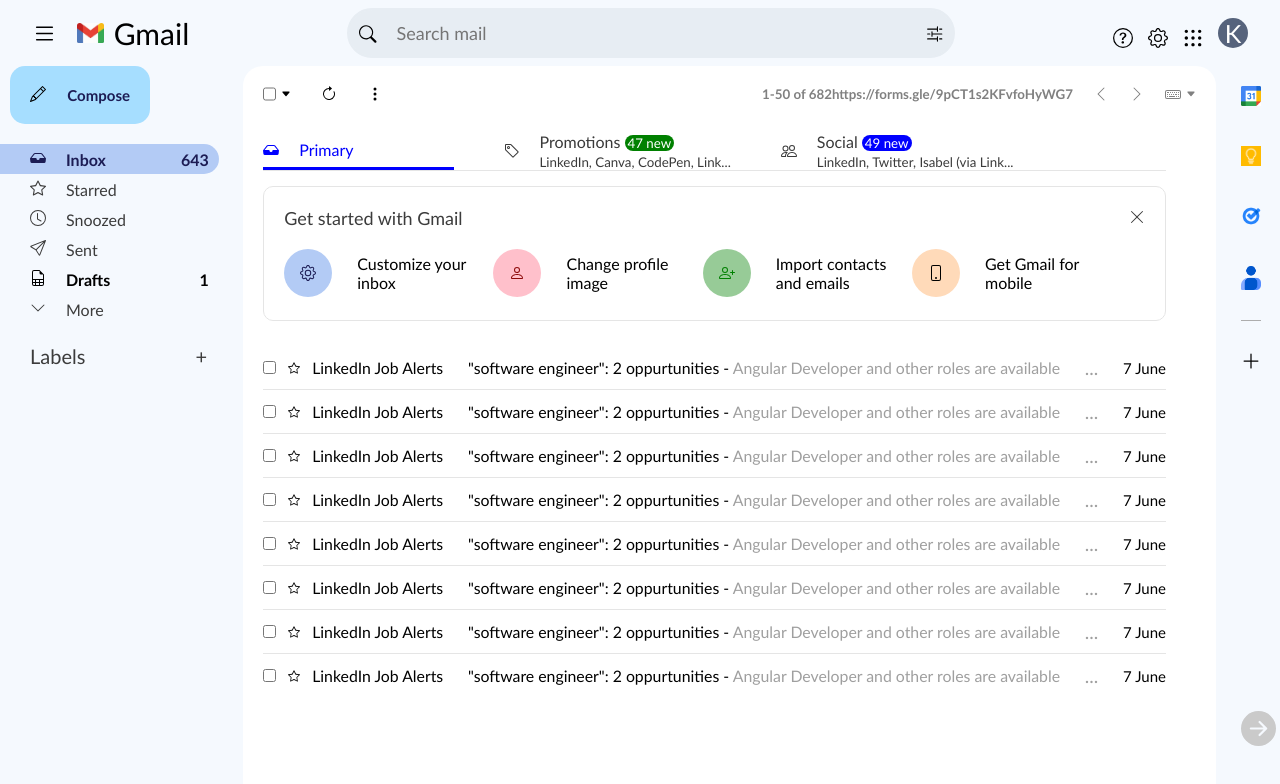
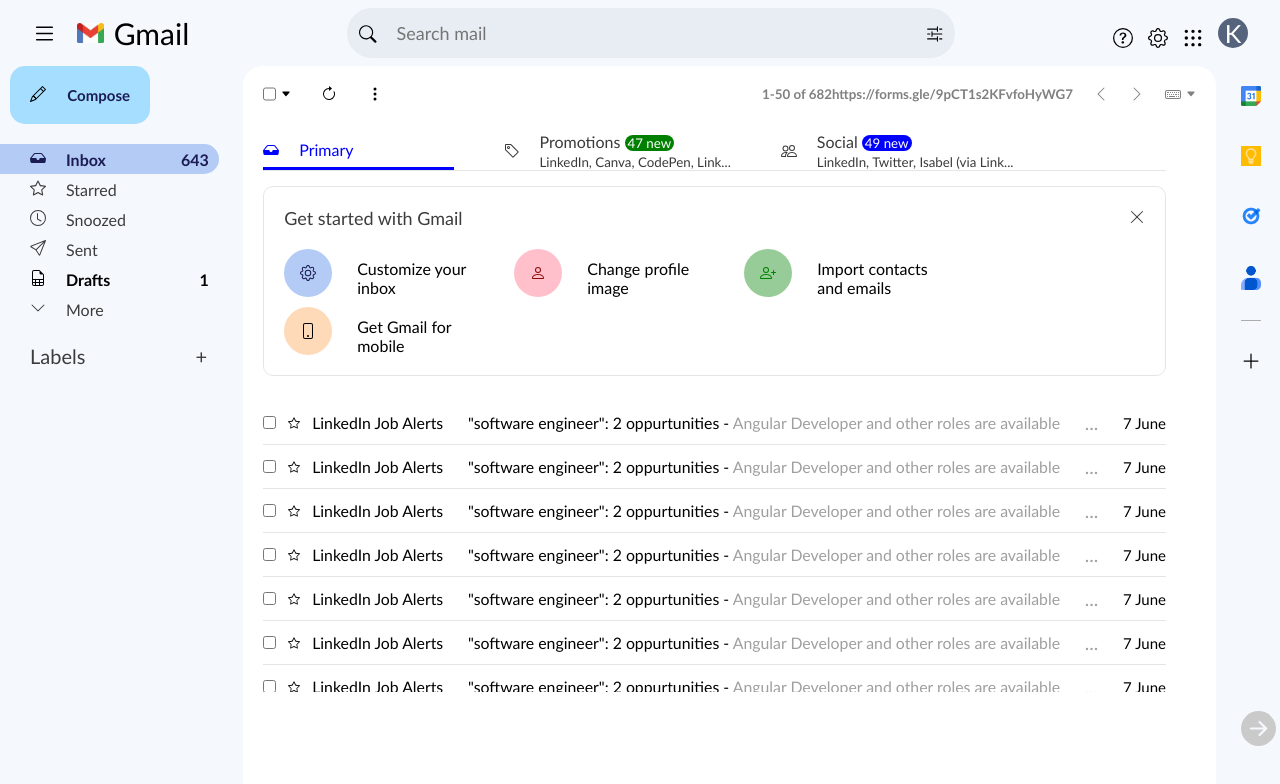
Before and after one commit to Kingsley320/Gmail_Clone_React, a React (Vite) app in the folder gmailUI-react-project/: page / in a window 1280 px wide. Shown: the top 784 px of the page. Built offline with nearby package versions, Linux system fonts and the light colour scheme.

Commit message:
css file for get started, june 13

```diff
--- a/gmailUI-react-project/src/css/GetStarted.css
+++ b/gmailUI-react-project/src/css/GetStarted.css
@@ -1,6 +1,6 @@
 .container{
     width: 100%;
-    height: 135px;
+    height: auto;
     border: 1px solid  rgb(229, 229, 229);
     border-radius: 10px;
     position: relative;
@@ -18,9 +18,11 @@
     font-weight: 600;
 }
 .bottom{
-    display: flex;
-    justify-content: space-between;
-    margin: 0px 50px 0px 20px;
+    /* display: flex;
+    justify-content: space-between; */
+    display: grid;
+    grid-template-columns: repeat(auto-fill, 230px);
+    margin: 0px 0px 10px 20px;
 }
 .bottom p{
     max-width: 130px;
@@ -46,12 +48,18 @@
 .gear{
     color: rgb(28, 28, 84);
     background-color:  rgb(179, 203, 245) !important;
+    margin-bottom: 10px;
 }
 .include{
     color:rgb(140, 9, 9);
     background-color:  pink !important;
+    margin-bottom: 10px;
 }
 .import{
     color:green;
     background-color:  rgba(0, 128, 0, 0.407) !important;
+    margin-bottom: 10px;
 }
+.phone{
+    margin-bottom: 10px;
+}
```
